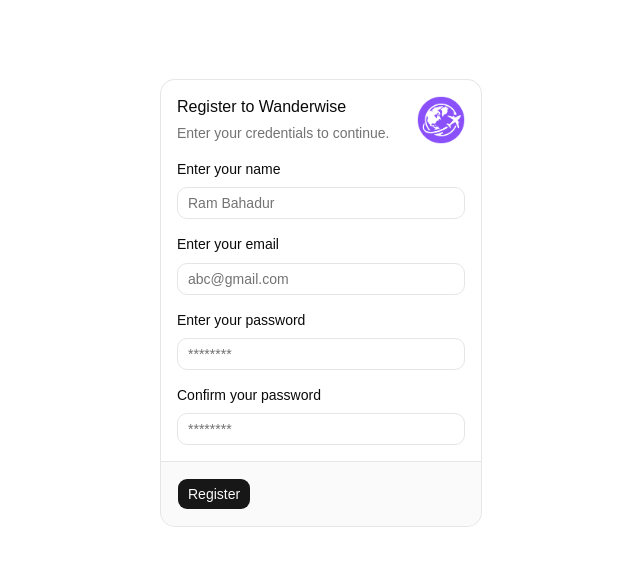
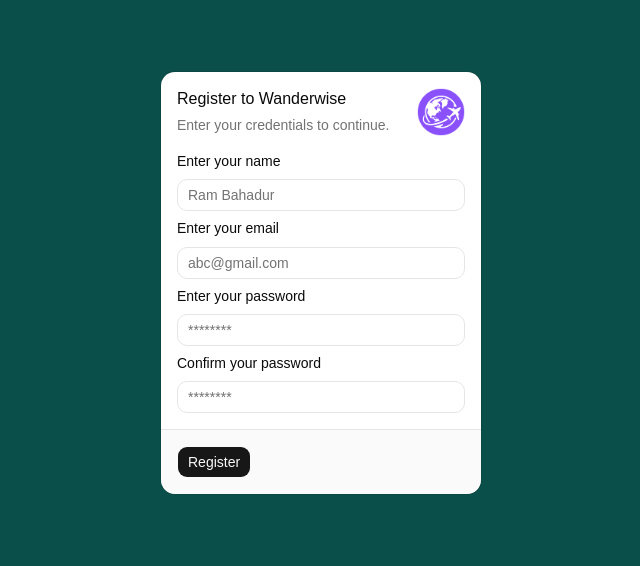
Before and after one commit to ankitchy12/wander-wise-frontend, a React app: page /Register in a window 1280 px wide. Shown: the top 566 px of the page, without its empty margins (319-959 px from the left). Built offline with nearby package versions, Linux system fonts and the light colour scheme; the HTML template or start-up script is replaced by a standard one.

Commit message:
connecting with backend

```diff
--- a/package.json
+++ b/package.json
@@ -16,6 +16,7 @@
     "@tailwindcss/vite": "^4.3.3",
     "class-variance-authority": "^0.7.1",
     "clsx": "^2.1.1",
+    "jwt-decode": "^4.0.0",
     "lucide-react": "^1.30.0",
     "next-themes": "^0.4.6",
     "react": "^19.2.8",
--- /dev/null
+++ b/src/api/axious.js
@@ -0,0 +1,19 @@
+import axious from "axious";
+
+const baseUrl = process.env.VITE_API_BASE_URL;
+
+const api = axious.create({
+    baseUrl: baseUrl
+
+})
+
+api.interceptors.request.use((config)=>{
+    const token = localStorage.getItem("token");
+
+    config.header.authorization = `Bearer ${token}`;
+
+    return config;
+
+})
+
+export default api;
--- a/src/pages/Register.jsx
+++ b/src/pages/Register.jsx
@@ -1,57 +1,80 @@
-import { zodResolver } from '@hookform/resolvers/zod';
-import React from 'react'
-import { Controller, useForm } from 'react-hook-form';
-import * as z from 'zod'
-import { Card, CardAction, CardContent, CardDescription, CardFooter, CardHeader, CardTitle } from '../components/ui/card';
-import { Field, FieldError, FieldLabel } from '../components/ui/field';
-import { Input } from '../components/ui/input';
-import { Button } from '../components/ui/button';
+import { zodResolver } from "@hookform/resolvers/zod";
+import React from "react";
+import { Controller, useForm } from "react-hook-form";
+import * as z from "zod";
+import {
+  Card,
+  CardAction,
+  CardContent,
+  CardDescription,
+  CardFooter,
+  CardHeader,
+  CardTitle,
+} from "../components/ui/card";
+import { Field, FieldError, FieldLabel } from "../components/ui/field";
+import { Input } from "../components/ui/input";
+import { Button } from "../components/ui/button";
 
-const formSchema = z.object({
+const formSchema = z
+  .object({
     name: z.string().min(5, "Name must be atleast 5 characters").trim(),
     email: z.string().email().min(8, "Email to short").trim(),
     password: z.string().min(8, "Must be atleast 8 characters").trim(),
     confirmPassword: z.string().min(8, "Must be atleast 8 characters").trim(),
-}).refine((data) => { return data.password === data.confirmPassword }, {
+  })
+  .refine(
+    (data) => {
+      return data.password === data.confirmPassword;
+    },
+    {
       message: "Passwords do not match",
-    path: ["confirmPassword"]
-});
+      path: ["confirmPassword"],
+    },
+  );
 
 const Register = () => {
-
   const form = useForm({
     resolver: zodResolver(formSchema),
     defaultValues: {
       name: "",
       email: "",
       password: "",
-            confirmPassword: ""
+      confirmPassword: "",
     },
-    })
+  });
 
   const onSubmit = (data) => {
     console.log(data);
-    }
+  };
 
   return (
+    <div className="w-full h-dvh bg-teal-900 pt-18">
+      <div>
         <form onSubmit={form.handleSubmit(onSubmit)}>
-
-            <Card className={"w-1/4 mx-auto mt-20"}>
+          <Card className={"w-1/4 mx-auto "}>
             <CardHeader>
               <CardTitle>Register to Wanderwise</CardTitle>
-                    <CardDescription>Enter your credentials to continue.</CardDescription>
+              <CardDescription>
+                Enter your credentials to continue.
+              </CardDescription>
               <CardAction>
-                        <img src="/wanderwiseLogo.png" alt="wanderwise logo" className='w-12' />
+                <img
+                  src="/wanderwiseLogo.png"
+                  alt="wanderwise logo"
+                  className="w-12"
+                />
               </CardAction>
             </CardHeader>
 
-                <CardContent className="space-y-4">
+            <CardContent className="space-y-2">
               <Controller
                 name="name"
                 control={form.control}
                 render={({ field, fieldState }) => (
                   <Field data-invalid={fieldState.invalid}>
-                                <FieldLabel htmlFor={field.name}>Enter your name</FieldLabel>
+                    <FieldLabel htmlFor={field.name}>
+                      Enter your name
+                    </FieldLabel>
                     <Input
                       {...field}
                       id={field.name}
@@ -59,7 +82,9 @@
                       placeholder="Ram Bahadur"
                       aria-invalid={fieldState.invalid}
                     />
-                                {fieldState.invalid && <FieldError errors={[fieldState.error]} />}
+                    {fieldState.invalid && (
+                      <FieldError errors={[fieldState.error]} />
+                    )}
                   </Field>
                 )}
               />
@@ -69,7 +94,9 @@
                 control={form.control}
                 render={({ field, fieldState }) => (
                   <Field data-invalid={fieldState.invalid}>
-                                <FieldLabel htmlFor={field.name}>Enter your email</FieldLabel>
+                    <FieldLabel htmlFor={field.name}>
+                      Enter your email
+                    </FieldLabel>
                     <Input
                       {...field}
                       id={field.name}
@@ -77,7 +104,9 @@
                       placeholder="abc@gmail.com"
                       aria-invalid={fieldState.invalid}
                     />
-                                {fieldState.invalid && <FieldError errors={[fieldState.error]} />}
+                    {fieldState.invalid && (
+                      <FieldError errors={[fieldState.error]} />
+                    )}
                   </Field>
                 )}
               />
@@ -87,7 +116,9 @@
                 control={form.control}
                 render={({ field, fieldState }) => (
                   <Field data-invalid={fieldState.invalid}>
-                                <FieldLabel htmlFor={field.name}>Enter your password</FieldLabel>
+                    <FieldLabel htmlFor={field.name}>
+                      Enter your password
+                    </FieldLabel>
                     <Input
                       {...field}
                       id={field.name}
@@ -95,7 +126,9 @@
                       placeholder="********"
                       aria-invalid={fieldState.invalid}
                     />
-                                {fieldState.invalid && <FieldError errors={[fieldState.error]} />}
+                    {fieldState.invalid && (
+                      <FieldError errors={[fieldState.error]} />
+                    )}
                   </Field>
                 )}
               />
@@ -105,7 +138,9 @@
                 control={form.control}
                 render={({ field, fieldState }) => (
                   <Field data-invalid={fieldState.invalid}>
-                                <FieldLabel htmlFor={field.name}>Confirm your password</FieldLabel>
+                    <FieldLabel htmlFor={field.name}>
+                      Confirm your password
+                    </FieldLabel>
                     <Input
                       {...field}
                       id={field.name}
@@ -113,7 +148,9 @@
                       placeholder="********"
                       aria-invalid={fieldState.invalid}
                     />
-                                {fieldState.invalid && <FieldError errors={[fieldState.error]} />}
+                    {fieldState.invalid && (
+                      <FieldError errors={[fieldState.error]} />
+                    )}
                   </Field>
                 )}
               />
@@ -122,11 +159,11 @@
             <CardFooter>
               <Button type="submit">Register</Button>
             </CardFooter>
+          </Card>
+        </form>
+      </div>
+      </div>
+  );
+};
 
-            </Card>
-
-        </form>
-    )
-}
-
-export default Register
+export default Register;
```
Also changed, not shown: 1 other file (tests, documents, lock files or other folders). Lines whose indentation alone changed are shown as unchanged.
